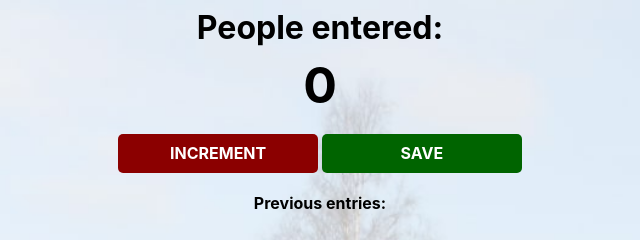
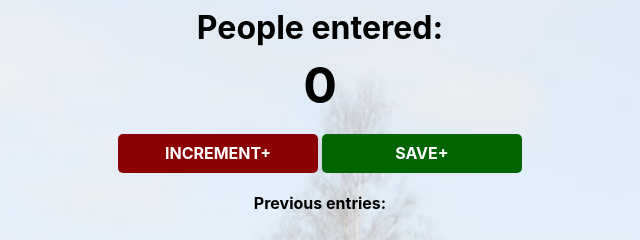
Before and after one commit to andreiolteanu555/People-Counter, a website built with Vite: page index.html in a window 1280 px wide. Shown: the top 240 px of the page, 320-960 px from the left. Built offline with nearby package versions, Linux system fonts and the light colour scheme.

Commit message:
Update index.html
Added a +

```diff
--- a/index.html
+++ b/index.html
@@ -5,8 +5,8 @@
     <body>
         <h1>People entered:</h1>
         <h2 id="count-el">0</h2>
-        <button id="increment-btn" onclick="increment()">INCREMENT</button>
-        <button id="save-btn" onclick="save()">SAVE</button>
+        <button id="increment-btn" onclick="increment()">INCREMENT+</button>
+        <button id="save-btn" onclick="save()">SAVE+</button>
         <p id="save-el">Previous entries: </p>
         <script src="index.js">
             nnerText
```
